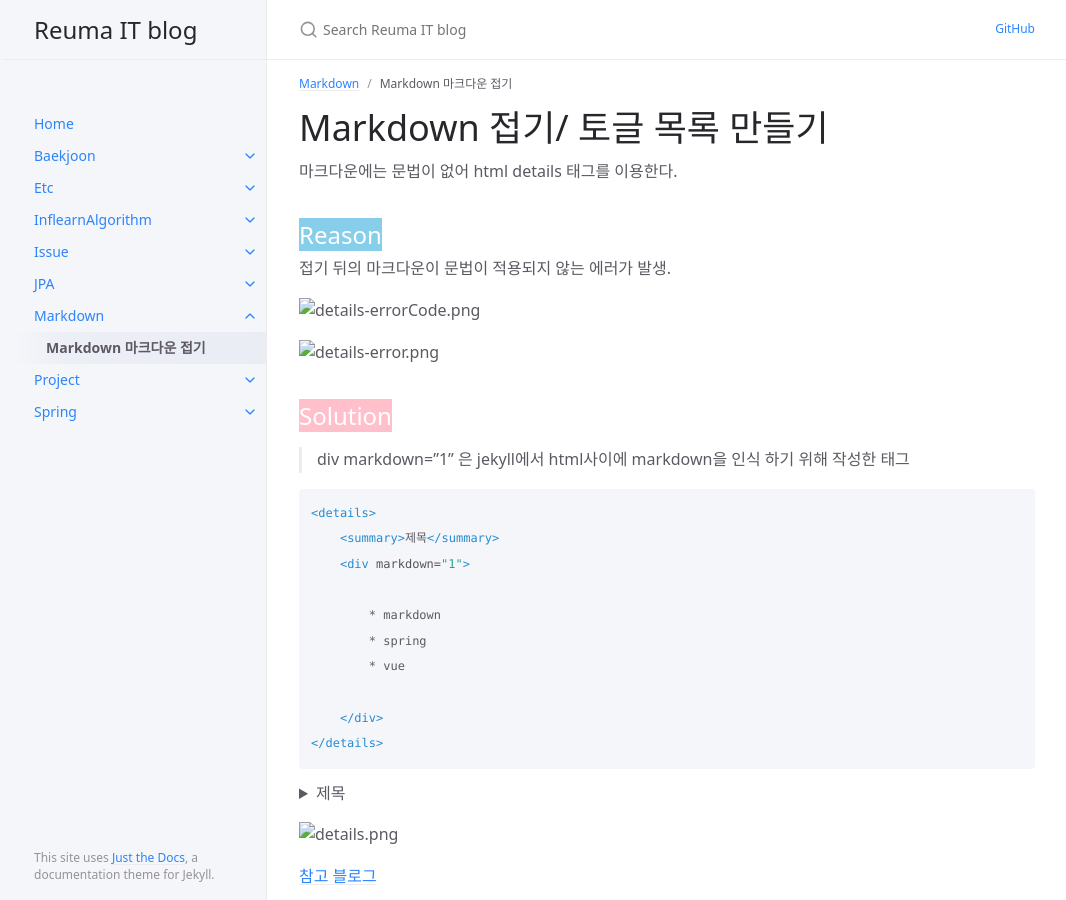
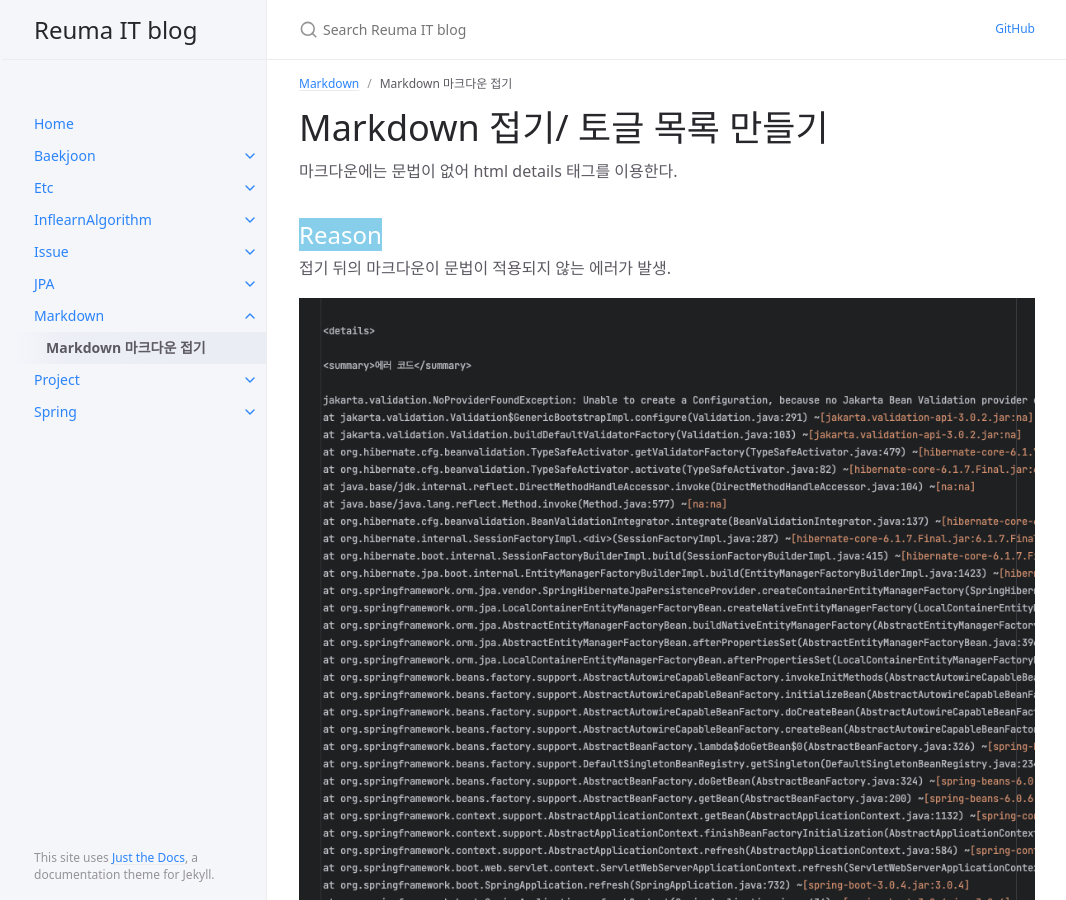
Before and after one commit to AReuma/AReuma.github.io, a Jekyll site: the page built from docs/Markdown/details.md, in a window 1280 px wide and 900 px high. Shown: the whole window, without its empty margins (105-1171 px from the left). Built offline with Jekyll 4.4.1, drawn with Linux system fonts in a browser that asks for light colours.

```diff
--- a/docs/Markdown/details.md
+++ b/docs/Markdown/details.md
@@ -15,9 +15,9 @@ parent: Markdown
 
 
 
-![details-errorCode.png](..%2F..%2Fassets%2Fimages%2FMarkdown%2Fdetails%2Fdetails-errorCode.png)
+![details-errorCode.png](/assets/images/Markdown/details/details-errorCode.png)
 
-![details-error.png](..%2F..%2Fassets%2Fimages%2FMarkdown%2Fdetails%2Fdetails-error.png)
+![details-error.png](/assets/images/Markdown/details/details-error.png)
 
 
 ## <span style="background-color:pink; color: white"> Solution </span>
```
